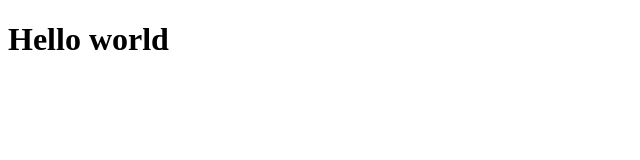
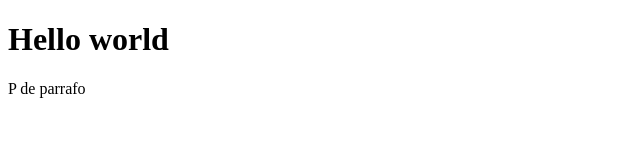
Before and after one commit to Yaimedina/Curso, a plain HTML site: page site/site/index.html in a window 1280 px wide. Shown: the full height of the page, 0-640 px from the left. Drawn offline with Linux system fonts and the light colour scheme.

Commit message:
Small addittion to our page content.

```diff
--- a/site/site/index.html
+++ b/site/site/index.html
@@ -7,5 +7,6 @@
 </head>
 <body>
 	<h1>Hello world</h1>
+	<p>P de parrafo</p>
 </body>
 </html>
```
